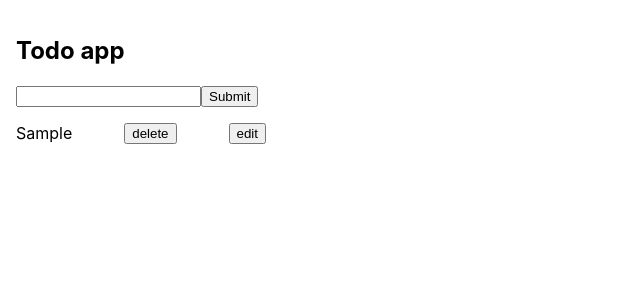
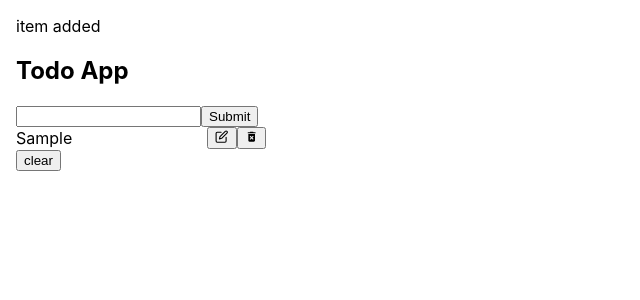
Before and after one commit to johannranudd/react-todo-app, a React (Create React App) app: page / in a window 1280 px wide. Both pictures are taken after typing "Sample" into the empty fields and a click on the button "Submit". Shown: the top 300 px of the page, without its empty margins (0-640 px from the left). Built offline with nearby package versions, Linux system fonts and the light colour scheme.

Commit message:
rewriting with better structure

```diff
--- a/package.json
+++ b/package.json
@@ -8,6 +8,7 @@
     "@testing-library/user-event": "^13.5.0",
     "react": "^17.0.2",
     "react-dom": "^17.0.2",
+    "react-icons": "^4.3.1",
     "react-scripts": "5.0.0",
     "styled-components": "^5.3.3",
     "web-vitals": "^2.1.3"
--- /dev/null
+++ b/src/components/Alert.js
@@ -0,0 +1,13 @@
+import React, { useEffect } from 'react';
+
+const Alert = ({ show, color, msg, showAlert, list }) => {
+  useEffect(() => {
+    const timeOut = setTimeout(() => {
+      showAlert();
+    }, 3000);
+    return () => clearTimeout(timeOut);
+  }, [list]);
+  return <div className={color}>{msg}</div>;
+};
+
+export default Alert;
--- /dev/null
+++ b/src/components/List.js
@@ -0,0 +1,29 @@
+import React from 'react';
+import { FiEdit } from 'react-icons/fi';
+import { MdDeleteForever } from 'react-icons/md';
+
+const List = ({ list, clearList }) => {
+  return (
+    <>
+      {list.map((item) => {
+        const { id, inputValue } = item;
+        return (
+          <article key={id} className='list-item'>
+            <div>{inputValue}</div>
+            <div className='button-container'>
+              <button>
+                <FiEdit />
+              </button>
+              <button>
+                <MdDeleteForever />
+              </button>
+            </div>
+          </article>
+        );
+      })}
+      <button onClick={clearList}>clear</button>
+    </>
+  );
+};
+
+export default List;
--- a/src/components/Todo.js
+++ b/src/components/Todo.js
@@ -1,105 +1,279 @@
 import React, { useEffect, useState } from 'react';
 import { StyledDiv } from './Todo.styled';
+import List from './List';
+import Alert from './Alert';
 
 const Todo = () => {
-  const [submittedValue, setSubmittedValue] = useState('');
-  const [list, setList] = useState(() => {
-    const saved = localStorage.getItem('listItemKey');
-    const initialValue = JSON.parse(saved);
-    return initialValue || [];
-  });
+  const [inputValue, setInputValue] = useState('');
+  const [list, setList] = useState([]);
   const [editFlag, setEditFlag] = useState(false);
-  const [editID, setEditID] = useState('');
+  const [editID, setEditID] = useState(null);
+  const [alert, setAlert] = useState({ show: false, color: '', msg: '' });
 
   const handleSubmit = (e) => {
     e.preventDefault();
 
-    const listItem = {
-      id: new Date().getTime().toString(),
-      submittedValue,
-    };
-
-    if (editFlag && submittedValue) {
-      // !continue here
-      list.filter((item, index) => {
-        if (item.id === editID) {
-          list[index] = listItem;
-        }
-        localStorage.setItem('listItemKey', JSON.stringify(list));
+    if (!inputValue) {
+      console.log('no value');
+    } else if (editFlag && inputValue) {
+      console.log('editing');
+    } else {
+      const newItem = {
+        id: new Date().getTime().toString(),
+        inputValue,
+      };
+      setList((prev) => {
+        return [...prev, newItem];
       });
-      //   list[] = 'ergerg';
-      //   console.log(editedItem);
-
-      setEditFlag(false);
-    } else if (submittedValue) {
-      setList((prev) => {
-        return [...prev, listItem];
-      });
-    } else {
-      console.log('no value submitted');
+      setInputValue('');
+      showAlert(true, 'success', 'item added');
     }
-    setSubmittedValue('');
   };
 
-  useEffect(() => {
-    localStorage.setItem('listItemKey', JSON.stringify(list));
-  }, [list]);
-
-  const deleteItem = (id) => {
-    const newList = list.filter((item) => {
-      return item.id !== id;
-    });
-    setList(newList);
+  const showAlert = (show = true, color = '', msg = '') => {
+    setAlert({ show, color, msg });
   };
 
-  const editItem = (id) => {
-    const newItem = list.filter((item) => {
-      return item.id === id;
-    });
-    setSubmittedValue(newItem[0].submittedValue);
-    setEditID(newItem[0].id);
-    setEditFlag(true);
+  const clearList = () => {
+    setList([]);
   };
 
   return (
     <StyledDiv>
-      <section className='todo-section'>
-        <article className='todo-card'>
-          <h2>Todo app</h2>
-          <form action='' onSubmit={handleSubmit}>
-            <input
-              type='text'
-              value={submittedValue}
-              onChange={(e) => setSubmittedValue(e.target.value)}
-            />
-            <button type='submit'>Submit</button>
-          </form>
-          <ul className='list'>
-            {list.map((item) => {
-              return (
-                <ListItem
-                  key={item.id}
-                  {...item}
-                  deleteItem={deleteItem}
-                  editItem={editItem}
-                />
-              );
-            })}
-          </ul>
-        </article>
+      <section className='section-center'>
+        {alert.show && <Alert {...alert} showAlert={showAlert} list={list} />}
+        <h2>Todo App</h2>
+        <form action='' onSubmit={handleSubmit}>
+          <input
+            type='text'
+            value={inputValue}
+            onChange={(e) => setInputValue(e.target.value)}
+          />
+          <button type='submit'>Submit</button>
+        </form>
+        {list.length > 0 && <List list={list} clearList={clearList} />}
       </section>
     </StyledDiv>
   );
 };
 
-const ListItem = ({ submittedValue, id, deleteItem, editItem }) => {
-  return (
-    <div className='list-item'>
-      <li>{submittedValue}</li>
-      <button onClick={() => deleteItem(id)}>delete</button>
-      <button onClick={() => editItem(id)}>edit</button>
-    </div>
-  );
-};
+export default Todo;
 
-export default Todo;
+//
+//
+//
+//
+//
+//
+//
+//
+//
+//
+//
+//
+//
+//
+//
+//
+//
+//
+//
+//
+//
+//
+//
+//
+//
+//
+//
+//
+//
+//
+//
+//
+//
+//
+//
+//
+//
+//
+//
+//
+//
+//
+//
+//
+//
+//
+//
+//
+//
+//
+//
+//
+//
+//
+//
+//
+//
+//
+//
+//
+//
+//
+//
+//
+//
+//
+//
+//
+//
+//
+//
+//
+//
+//
+//
+//
+//
+//
+//
+//
+//
+//
+//
+//
+//
+//
+//
+//
+//
+//
+//
+//
+//
+//
+//
+//
+//
+//
+//
+//
+//
+//
+
+// const Todo = () => {
+//   const [submittedValue, setSubmittedValue] = useState('');
+//   const [list, setList] = useState(() => {
+//     const saved = localStorage.getItem('listItemKey');
+//     const initialValue = JSON.parse(saved);
+//     return initialValue || [];
+//   });
+//   const [editFlag, setEditFlag] = useState(false);
+//   const [editID, setEditID] = useState('');
+
+//   const handleSubmit = (e) => {
+//     e.preventDefault();
+
+//     const listItem = {
+//       id: new Date().getTime().toString(),
+//       submittedValue,
+//     };
+
+//     if (editFlag && submittedValue) {
+//       // !continue here
+//       // list.filter((item, index) => {
+//       //   if (item.id === editID) {
+//       //     list[index] = listItem;
+//       //   }
+//       //   localStorage.setItem('listItemKey', JSON.stringify(list));
+//       // });
+//       setList(
+//         list.map((item) => {
+//           if (item.id === editID) {
+//             return { ...item, submittedValue };
+//           }
+//           return item;
+//         })
+//       );
+
+//       setEditFlag(false);
+//     } else if (submittedValue) {
+//       setList((prev) => {
+//         return [...prev, listItem];
+//       });
+//     } else {
+//       console.log('no value submitted');
+//     }
+//     setSubmittedValue('');
+//   };
+
+//   useEffect(() => {
+//     localStorage.setItem('listItemKey', JSON.stringify(list));
+//   }, [list]);
+
+//   const deleteItem = (id) => {
+//     const newList = list.filter((item) => {
+//       return item.id !== id;
+//     });
+//     setList(newList);
+//   };
+
+//   const editItem = (id) => {
+//     const newItem = list.filter((item) => {
+//       return item.id === id;
+//     });
+//     setSubmittedValue(newItem[0].submittedValue);
+//     setEditID(newItem[0].id);
+//     setEditFlag(true);
+//   };
+
+//   const clearItems = () => {
+//     setList([]);
+//   };
+
+//   return (
+//     <StyledDiv>
+//       <section className='todo-section'>
+//         <article className='todo-card'>
+//           <h2>Todo app</h2>
+//           <form action='' onSubmit={handleSubmit}>
+//             <input
+//               type='text'
+//               value={submittedValue}
+//               onChange={(e) => setSubmittedValue(e.target.value)}
+//             />
+//             <button type='submit'>{editFlag ? 'Edit' : 'Submit'}</button>
+//           </form>
+//           <ul className='list'>
+//             {list.map((item) => {
+//               return (
+//                 <ListItem
+//                   key={item.id}
+//                   {...item}
+//                   deleteItem={deleteItem}
+//                   editItem={editItem}
+//                 />
+//               );
+//             })}
+//           </ul>
+//           <button onClick={clearItems}>Clear</button>
+//         </article>
+//       </section>
+//     </StyledDiv>
+//   );
+// };
+
+// const ListItem = ({ submittedValue, id, deleteItem, editItem }) => {
+//   return (
+//     <div className='list-item'>
+//       <li>{submittedValue}</li>
+//       <div>
+//         <button onClick={() => deleteItem(id)}>delete</button>
+//         <button onClick={() => editItem(id)}>edit</button>
+//       </div>
+//     </div>
+//   );
+// };
+
+// export default Todo;
--- a/src/components/Todo.styled.js
+++ b/src/components/Todo.styled.js
@@ -3,12 +3,9 @@ import styled from 'styled-components';
 export const StyledDiv = styled.div`
   padding: 1rem;
   width: 250px;
-  ul {
-    list-style-type: none;
-    padding: 0;
-    .list-item {
-      display: flex;
-      justify-content: space-between;
-    }
+  .list-item {
+    display: flex;
+    justify-content: space-between;
+    align-items: center;
   }
 `;
```
Also changed, not shown: 1 other file (tests, documents, lock files or other folders).
